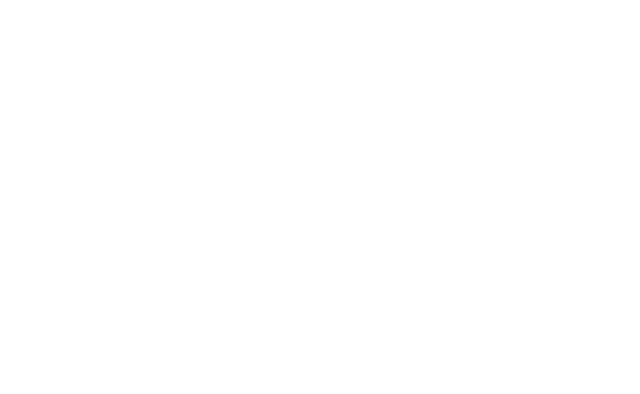
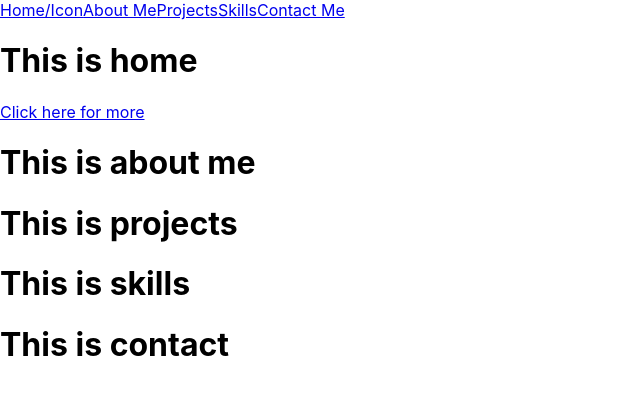
Before and after one commit to sommerh/sommerh.github.io, a React (Create React App) app: page / in a window 1280 px wide. Shown: the top 394 px of the page, without its empty margins (0-640 px from the left). Built offline with nearby package versions, Linux system fonts and the light colour scheme.

Commit message:
Set up all components and place on app

```diff
--- a/src/App.js
+++ b/src/App.js
@@ -1,15 +1,24 @@
 // import logo from './logo.svg'; //put photo into src folder and import
 // import './App.css'; //all css in index, use styled components
+
+import AboutMe from './components/AboutMe';
+import Home from './components/Home';
+import NavBar from './components/NavBar';
+import Projects from './components/Projects';
+import Skills from './components/Skills';
+import ContactMe from './components/ContactMe';
 
 function App() {
   return (
     <div>
-      {/* Nav --don't show on home */}
-      {/* Home */}
-      {/* AboutMe */}
-      {/* Projects */}
-      {/* Skills */}
-      {/* ContactMe */}
+      {/* how to make sure navbar only shows on some pages*/}
+      {/* possibly just put it on each page?? */}
+      <NavBar />
+      <Home />
+      <AboutMe />
+      <Projects />
+      <Skills />
+      <ContactMe />
     </div>
   );
 }
--- /dev/null
+++ b/src/components/AboutMe.js
@@ -0,0 +1,11 @@
+import React from 'react';
+
+const AboutMe = () => {
+  return (
+    <div id="aboutme">
+      <h1>This is about me</h1>
+    </div>
+  );
+};
+
+export default AboutMe;
--- /dev/null
+++ b/src/components/ContactMe.js
@@ -0,0 +1,11 @@
+import React from 'react';
+
+const ContactMe = () => {
+  return (
+    <div id="contactme">
+      <h1>This is contact</h1>
+    </div>
+  );
+};
+
+export default ContactMe;
--- /dev/null
+++ b/src/components/Home.js
@@ -0,0 +1,12 @@
+import React from 'react';
+
+const Home = () => {
+  return (
+    <div id="home">
+      <h1>This is home</h1>
+      <a href="#aboutme">Click here for more</a>
+    </div>
+  );
+};
+
+export default Home;
--- /dev/null
+++ b/src/components/NavBar.js
@@ -0,0 +1,15 @@
+import React from 'react';
+
+const NavBar = () => {
+  return (
+    <div id="navbar">
+      <a href="#home">Home/Icon</a>
+      <a href="#aboutme">About Me</a>
+      <a href="#projects">Projects</a>
+      <a href="#skills">Skills</a>
+      <a href="#contactme">Contact Me</a>
+    </div>
+  );
+};
+
+export default NavBar;
--- /dev/null
+++ b/src/components/Projects.js
@@ -0,0 +1,11 @@
+import React from 'react';
+
+const Projects = () => {
+  return (
+    <div id="projects">
+      <h1>This is projects</h1>
+    </div>
+  );
+};
+
+export default Projects;
--- /dev/null
+++ b/src/components/Skills.js
@@ -0,0 +1,11 @@
+import React from 'react';
+
+const Skills = () => {
+  return (
+    <div id="skills">
+      <h1>This is skills</h1>
+    </div>
+  );
+};
+
+export default Skills;
```
